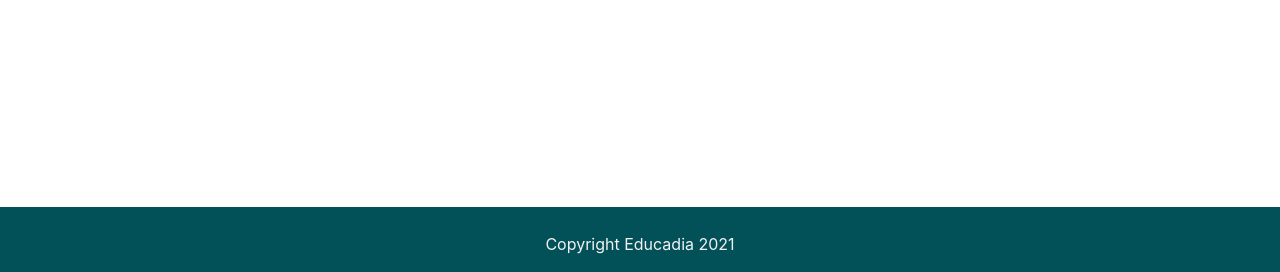
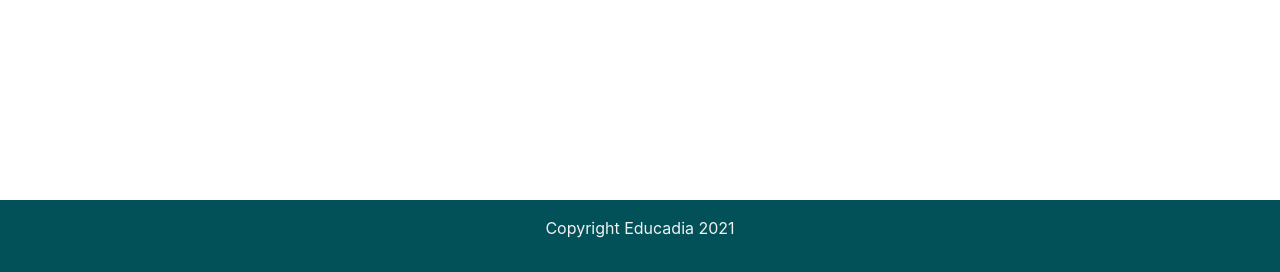
Before and after one commit to AwsSG/educadia, a Django app: page / in a window 1280 px wide. Shown: the part 528-800 px from the top of the page. Run offline with Django 3.2, Linux system fonts and the light colour scheme; some libraries are stand-ins or nearby versions.

Commit message:
fixed sticky footer

```diff
--- a/templates/base.html
+++ b/templates/base.html
@@ -1,6 +1,6 @@
 {% load static %}
 <!DOCTYPE html>
-<html lang="en">
+<html lang="en" class="h-100">
   <head>
     <meta http-equiv="X-UA-Compatible" content="ie=edge" />
     <meta charset="UTF-8" />
@@ -25,7 +25,7 @@
     <title>Educadia</title>
   </head>
 
-  <body>
+  <body class="d-flex flex-column h-100">
     <header>
       <!-- main nav -->
       <nav class="navbar navbar-expand-lg navbar-light bg-light">
@@ -88,7 +88,7 @@
     <!-- main contents -->
     <main>{% block content %} {% endblock %}</main>
     <!-- Footer -->
-    <footer class="fixed-bottom">
+    <footer class="footer mt-auto py-3">
       <div class="container">
         <div class="row">
           <div class="col">
```
